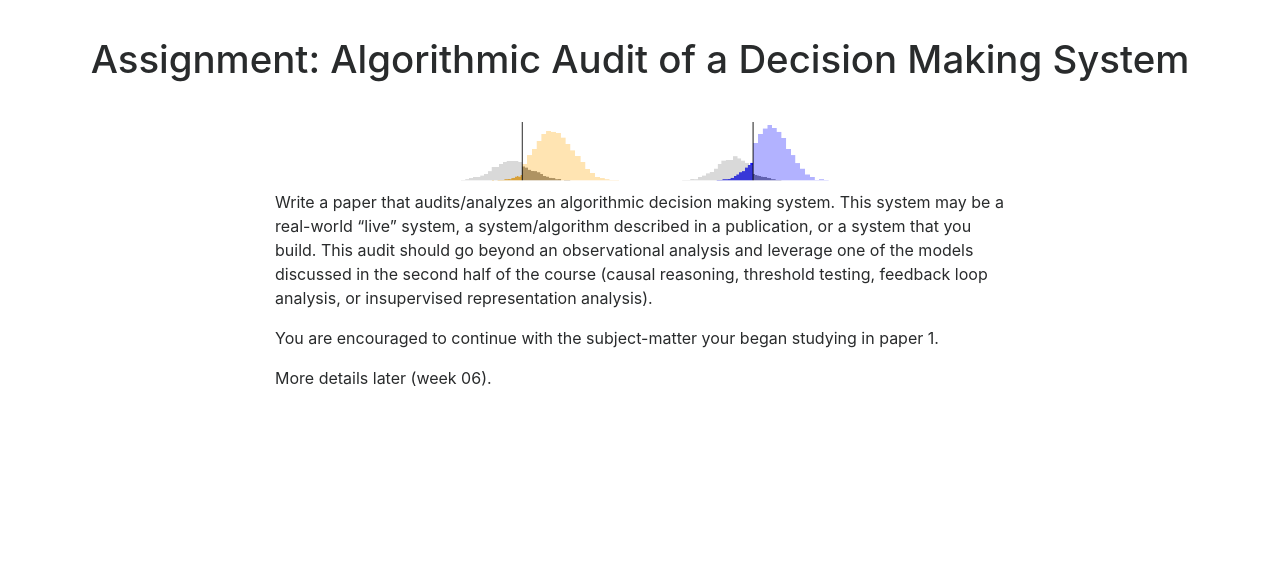
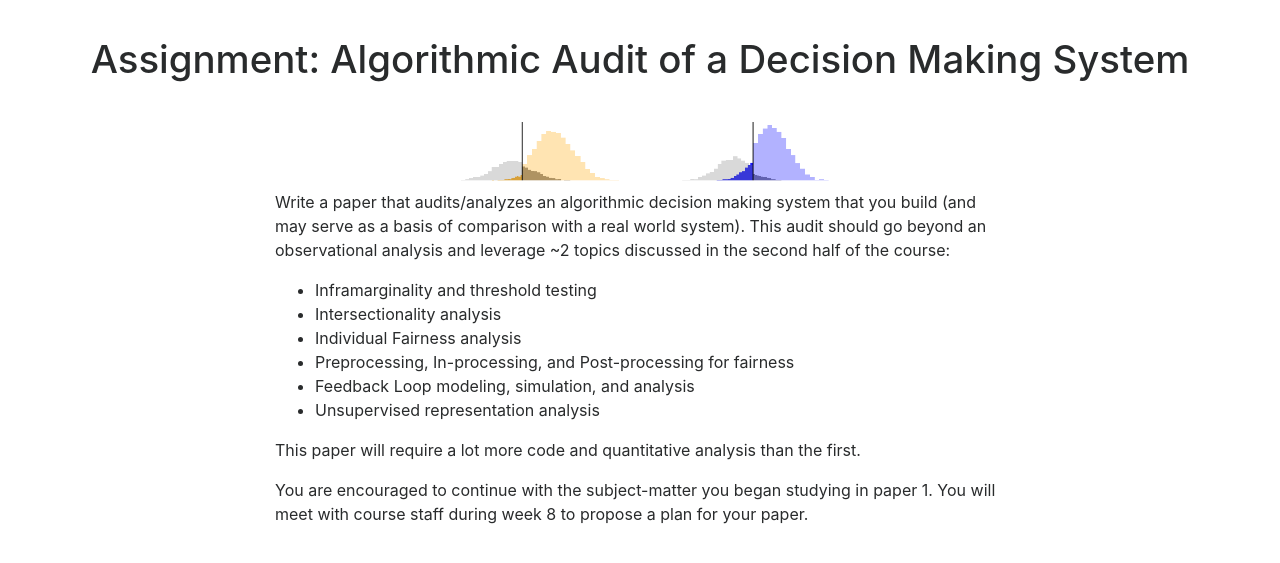
Before and after one commit to afraenkel/course-fairness-webpage, a Jekyll site: the page built from assignments/algorithmic-audit.md, in a window 1280 px wide. Shown: the top 563 px of the page. Built offline with Jekyll 4.4.1, drawn with Linux system fonts in a browser that asks for light colours; nearby versions of some CDN libraries.

Commit message:
add paper 2

```diff
--- a/assignments/algorithmic-audit.md
+++ b/assignments/algorithmic-audit.md
@@ -5,16 +5,22 @@ doodle: "/doodle.png"
 permalink: /assignments/algorithmic-audit/
 ---
 
+Write a paper that audits/analyzes an algorithmic decision making
+system that you build (and may serve as a basis of comparison with a
+real world system). This audit should go beyond an observational
+analysis and leverage ~2 topics discussed in the
+second half of the course:
 
-Write a paper that audits/analyzes an algorithmic decision making
-system. This system may be a real-world "live" system, a system/algorithm
-described in a publication, or a system that you build. This audit
-should go beyond an observational analysis and leverage one of the
-models discussed in the second half of the course (causal reasoning,
-threshold testing, feedback loop analysis, or insupervised
-representation analysis).
+* Inframarginality and threshold testing
+* Intersectionality analysis
+* Individual Fairness analysis
+* Preprocessing, In-processing, and Post-processing for fairness
+* Feedback Loop modeling, simulation, and analysis
+* Unsupervised representation analysis
 
-You are encouraged to continue with the subject-matter your began
-studying in paper 1.
+This paper will require a lot more code and quantitative analysis than
+the first.
 
-More details later (week 06).
+You are encouraged to continue with the subject-matter you began
+studying in paper 1. You will meet with course staff during week 8 to
+propose a plan for your paper.
```
